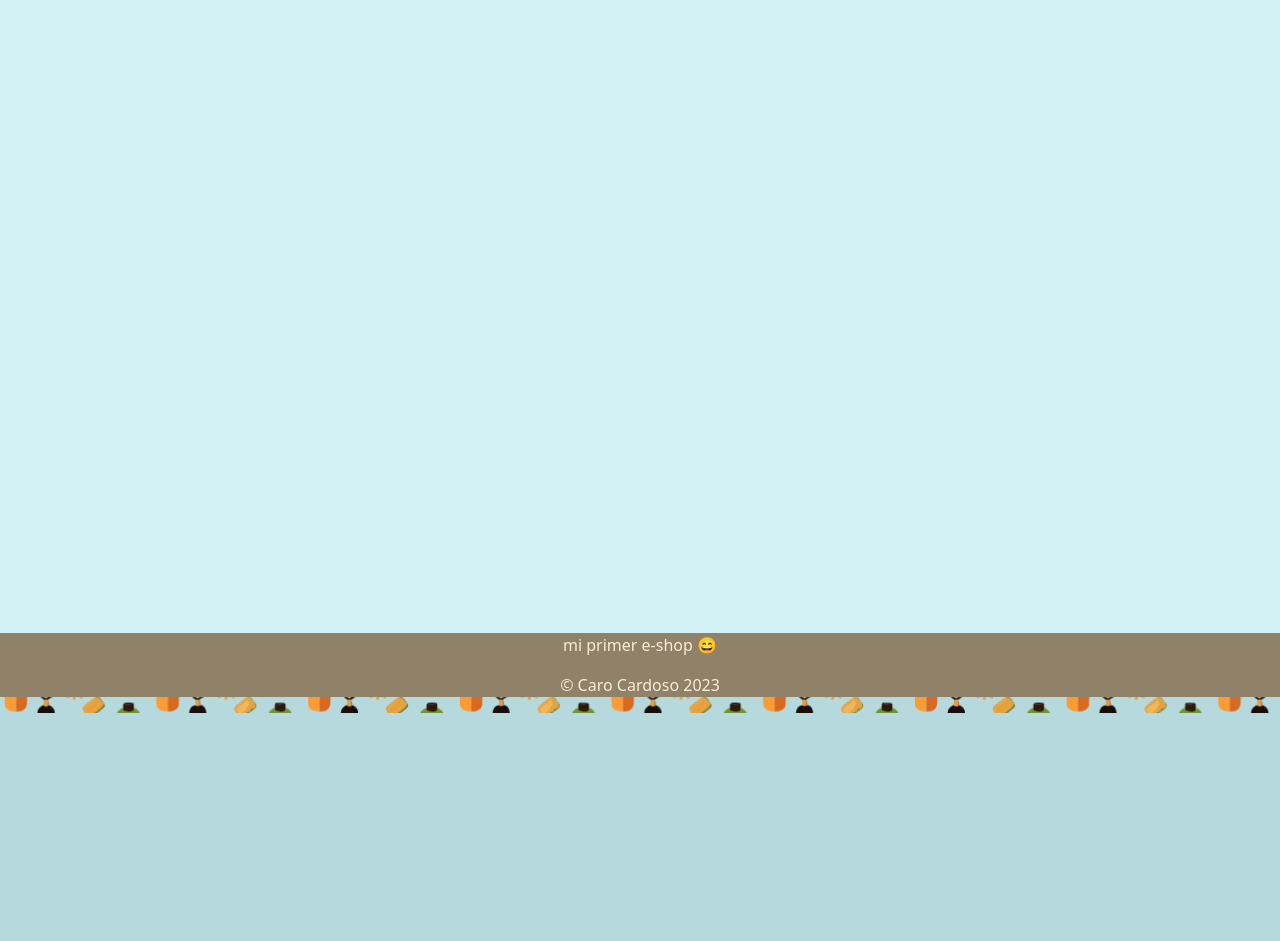
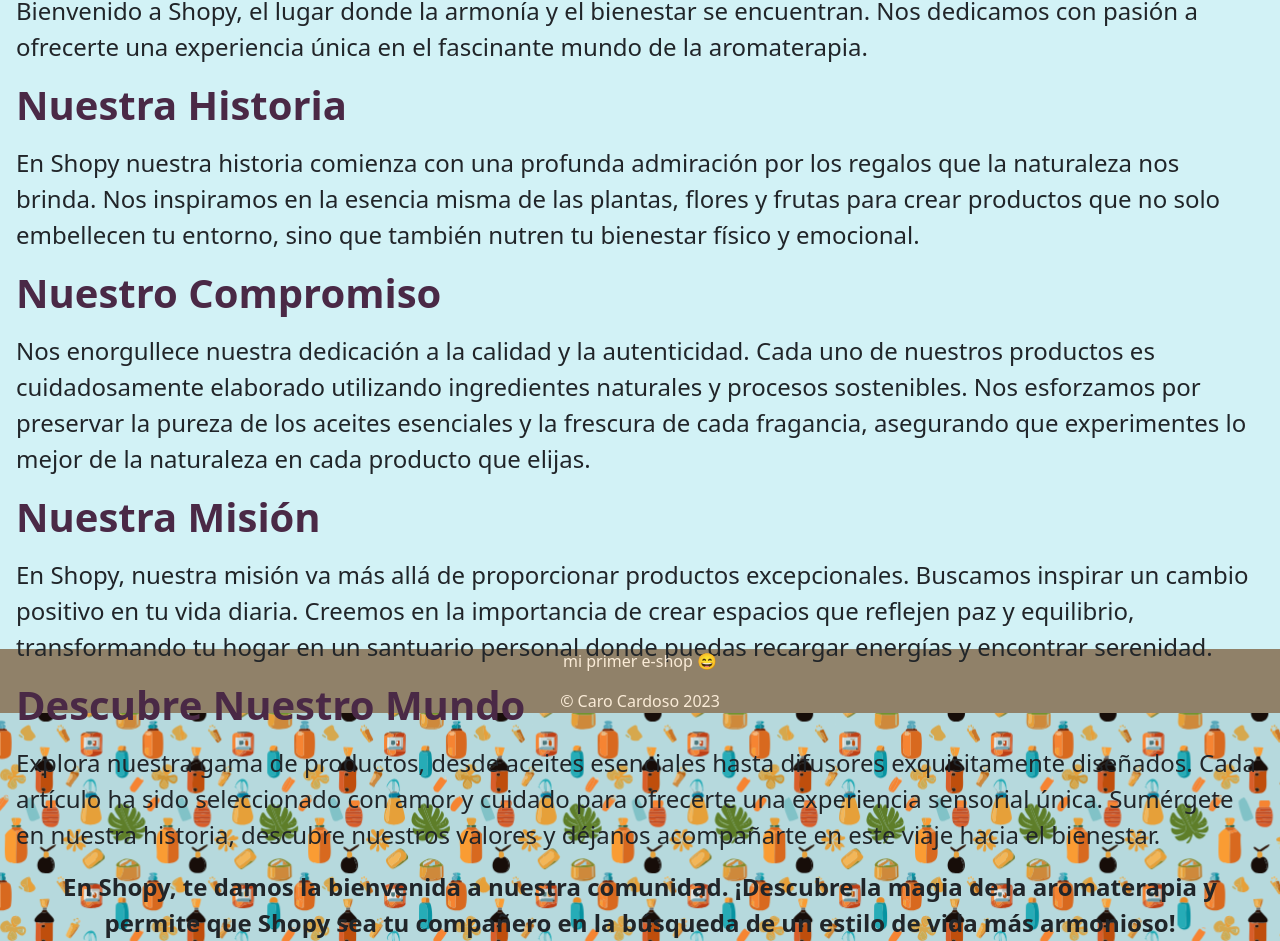
Before and after one commit to Caronila/ShopReactJS, a React (Vite) app in the folder Shopy/: page /Conocenos in a window 1280 px wide. Shown: the part 167-1108 px from the top of the page. Before the commit the page ends 880 px from the top, so only its background shows below. Built offline with nearby package versions, Linux system fonts and the light colour scheme; a web font is replaced by a local one.

Commit message:
Add conocenos page

```diff
--- /dev/null
+++ b/Shopy/src/components/Conocenos.css
@@ -0,0 +1,19 @@
+.conocenosP {
+    text-align: left;
+    font-size: 24px;
+    margin: 1rem;
+}
+
+.conocenos {
+    text-align: left;
+    font-weight: bold;
+    margin: 1rem;
+    color: rgb(74, 41, 70);
+}
+
+.conocenosB {
+    text-align: center;
+    margin: 1rem;
+    font-size: 24px;
+    font-weight: bold;
+}
--- a/Shopy/src/components/Conocenos.jsx
+++ b/Shopy/src/components/Conocenos.jsx
@@ -1,14 +1,28 @@
 import React from 'react';
+import './Conocenos.css';
 
 const Conocenos = () => {
     return (
+        <main>
+            <div>
+                <h1 className='conocenos'>Conócenos</h1>
+                <p className='conocenosP'>Bienvenido a Shopy, el lugar donde la armonía y el bienestar se encuentran. Nos dedicamos con pasión a ofrecerte una experiencia única en el fascinante mundo de la aromaterapia.</p>
 
-        <main>
-        <div>
-             <p>Conocenos</p>
-        </div>
+                <h1 className='conocenos' >Nuestra Historia</h1>
+                <p className='conocenosP'>En Shopy nuestra historia comienza con una profunda admiración por los regalos que la naturaleza nos brinda. Nos inspiramos en la esencia misma de las plantas, flores y frutas para crear productos que no solo embellecen tu entorno, sino que también nutren tu bienestar físico y emocional.
+                </p>
+                <h1 className='conocenos' >Nuestro Compromiso</h1>
+                <p className='conocenosP'>Nos enorgullece nuestra dedicación a la calidad y la autenticidad. Cada uno de nuestros productos es cuidadosamente elaborado utilizando ingredientes naturales y procesos sostenibles. Nos esforzamos por preservar la pureza de los aceites esenciales y la frescura de cada fragancia, asegurando que experimentes lo mejor de la naturaleza en cada producto que elijas.
+                </p>
+                <h1 className='conocenos' >Nuestra Misión</h1>
+                <p className='conocenosP'>En Shopy, nuestra misión va más allá de proporcionar productos excepcionales. Buscamos inspirar un cambio positivo en tu vida diaria. Creemos en la importancia de crear espacios que reflejen paz y equilibrio, transformando tu hogar en un santuario personal donde puedas recargar energías y encontrar serenidad.</p>
+
+                <h1 className='conocenos'>Descubre Nuestro Mundo</h1>
+                <p className='conocenosP'>Explora nuestra gama de productos, desde aceites esenciales hasta difusores exquisitamente diseñados. Cada artículo ha sido seleccionado con amor y cuidado para ofrecerte una experiencia sensorial única. Sumérgete en nuestra historia, descubre nuestros valores y déjanos acompañarte en este viaje hacia el bienestar.</p>
+
+                <p className='conocenosB'>En Shopy, te damos la bienvenida a nuestra comunidad. ¡Descubre la magia de la aromaterapia y permite que Shopy sea tu compañero en la búsqueda de un estilo de vida más armonioso!</p>
+            </div>
         </main>
-
     );
 }
 
```
